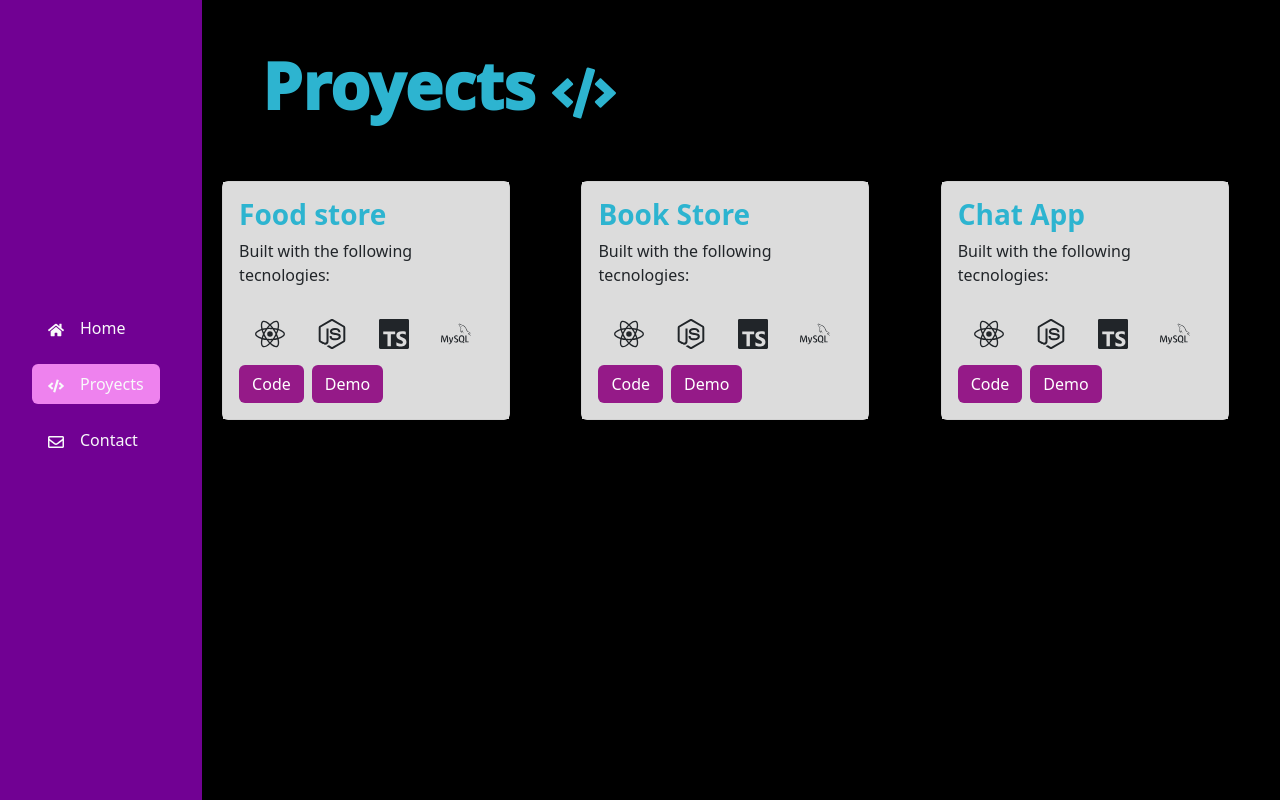
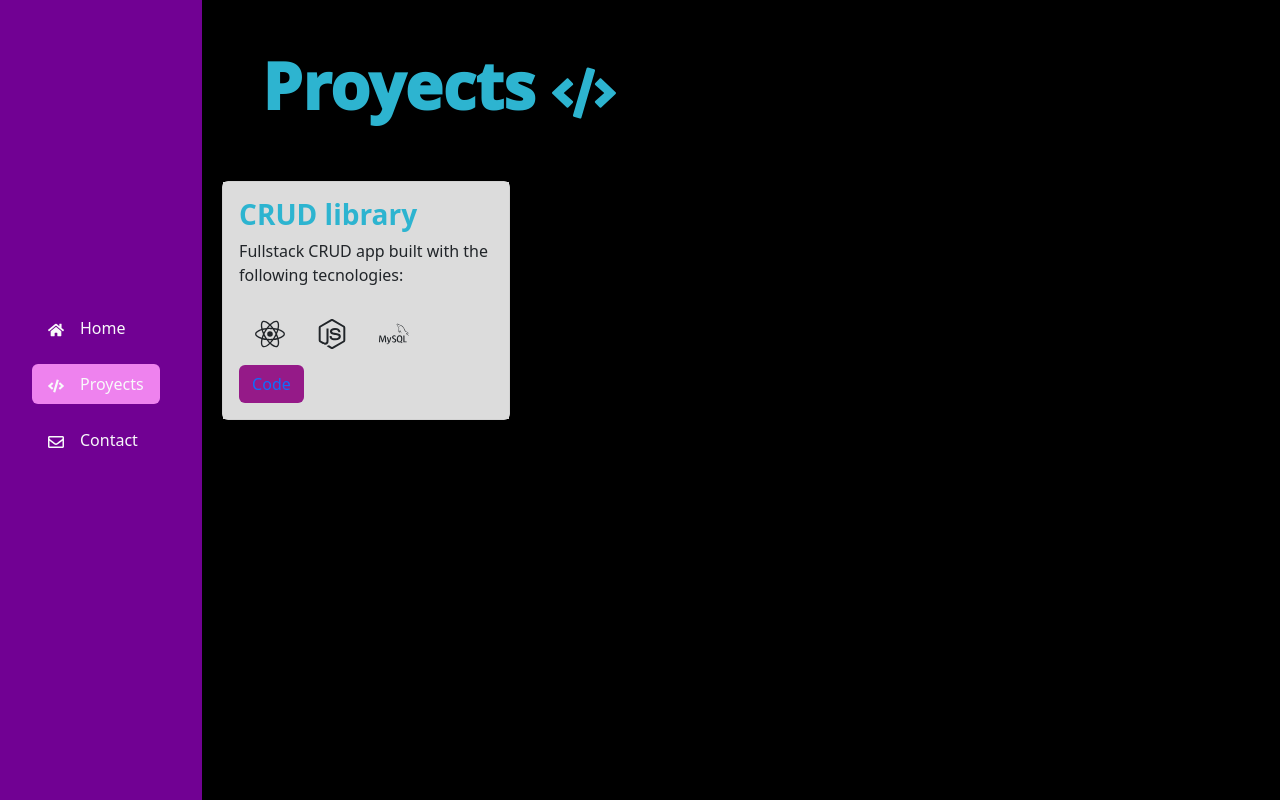
Before and after one commit to manuelabordad/portfolio, a React (Create React App) app: page /proyects in a window 1280 px wide. Built offline with nearby package versions, Linux system fonts and the light colour scheme.

Commit message:
cambios en proyects

```diff
--- a/src/App.scss
+++ b/src/App.scss
@@ -5,6 +5,8 @@ $darkPurple: #230820;
 $blue: #2db4d0;
 $btn: #951a88;
 $prod-btn: #58b4a5;
+
+
 .flex {
 	display: flex;
 	background-color: black;
--- a/src/components/Home.jsx
+++ b/src/components/Home.jsx
@@ -16,7 +16,7 @@ export const Home = () => {
 								<br />
 							</h3>
 							<p>
-								I like to create frontend proyects with great user experiences,
+								I like to create front and backend proyects with great user experiences,
 								<br />
 								i'm a quick learner and a good teammate.
 							</p>
--- a/src/components/Proyects.jsx
+++ b/src/components/Proyects.jsx
@@ -16,71 +16,22 @@ export const Proyects = ({ icons }) => {
 					<div className="col m-2">
 						<div className="card card_size">
 							<div className="card-body">
-								<h3>Food store</h3>
+								<h3>CRUD library</h3>
 								<p className="card-text">
-									Built with the following tecnologies:
+									 Fullstack CRUD app built with the following tecnologies:
 								</p>
 								<div className="d-block icons">
 									<appicons.SiReact className="m-3" size={30} />
 									<appicons.SiNodedotjs className="m-3" size={30} />
-									<appicons.SiTypescript className="m-3" size={30} />
 									<appicons.SiMysql className="m-3" size={30} />
 								</div>
 								<div className="d-grid gap-2 d-md-block ">
 									<button className="btn proyects_btn me-2" type="button">
-										Code
+										<a href="https://github.com/manuelabordad/CRUD-APP"target="_blank">Code </a>
 									</button>
-									<button className="btn proyects_btn me-2 " type="button">
-										Demo
-									</button>
-								</div>
-							</div>
-						</div>
-					</div>
-					<div className="col m-2">
-						<div className="card card_size">
-							<div className="card-body">
-								<h3>Book Store</h3>
-								<p className="card-text">
-									Built with the following tecnologies:
-								</p>
-								<div className="d-block icons">
-									<appicons.SiReact className="m-3" size={30} />
-									<appicons.SiNodedotjs className="m-3" size={30} />
-									<appicons.SiTypescript className="m-3" size={30} />
-									<appicons.SiMysql className="m-3" size={30} />
-								</div>
-								<div className="d-grid gap-2 d-md-block ">
-									<button className="btn proyects_btn me-2" type="button">
-										Code
-									</button>
-									<button className="btn proyects_btn me-2 " type="button">
-										Demo
-									</button>
-								</div>
-							</div>
-						</div>
-					</div>
-					<div className="col m-2">
-						<div className="card card_size">
-							<div className="card-body">
-								<h3>Chat App</h3>
-								<p className="card-text">
-									Built with the following tecnologies:
-								</p>
-								<div className="d-block icons">
-									<appicons.SiReact className="m-3" size={30} />
-									<appicons.SiNodedotjs className="m-3" size={30} />
-									<appicons.SiTypescript className="m-3" size={30} />
-									<appicons.SiMysql className="m-3" size={30} />
-								</div>
-								<div className="d-grid gap-2 d-md-block ">
-									<button className="btn proyects_btn me-2" type="button">
-										Code
-									</button>
-									<button className="btn proyects_btn me-2 " type="button">
-										Demo
-									</button>
+									{/* <button className="btn proyects_btn me-2 " type="button">
+									Demo
+									</button> */}
 								</div>
 							</div>
 						</div>
```
Also changed, not shown: 1 other file (tests, documents, lock files or other folders).
